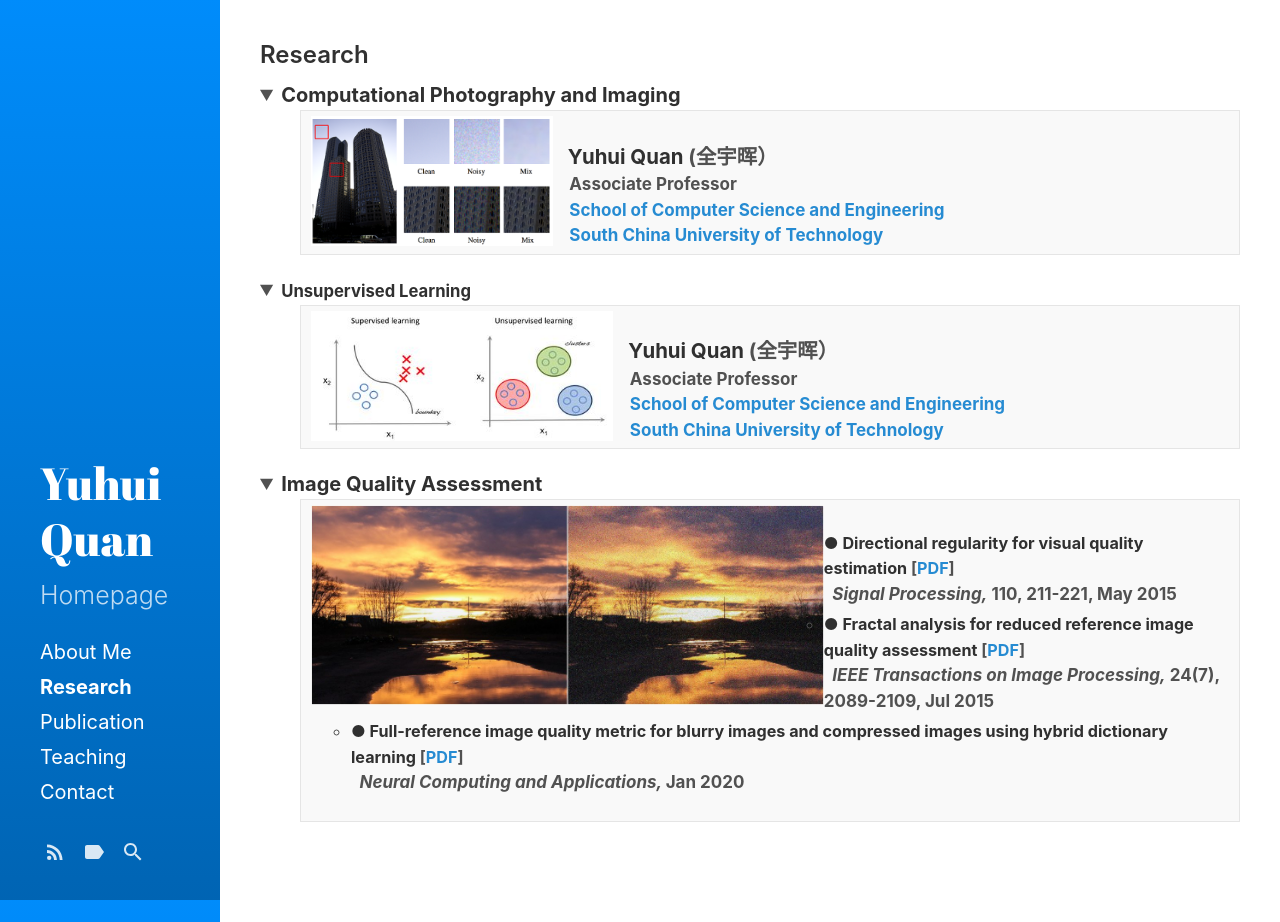
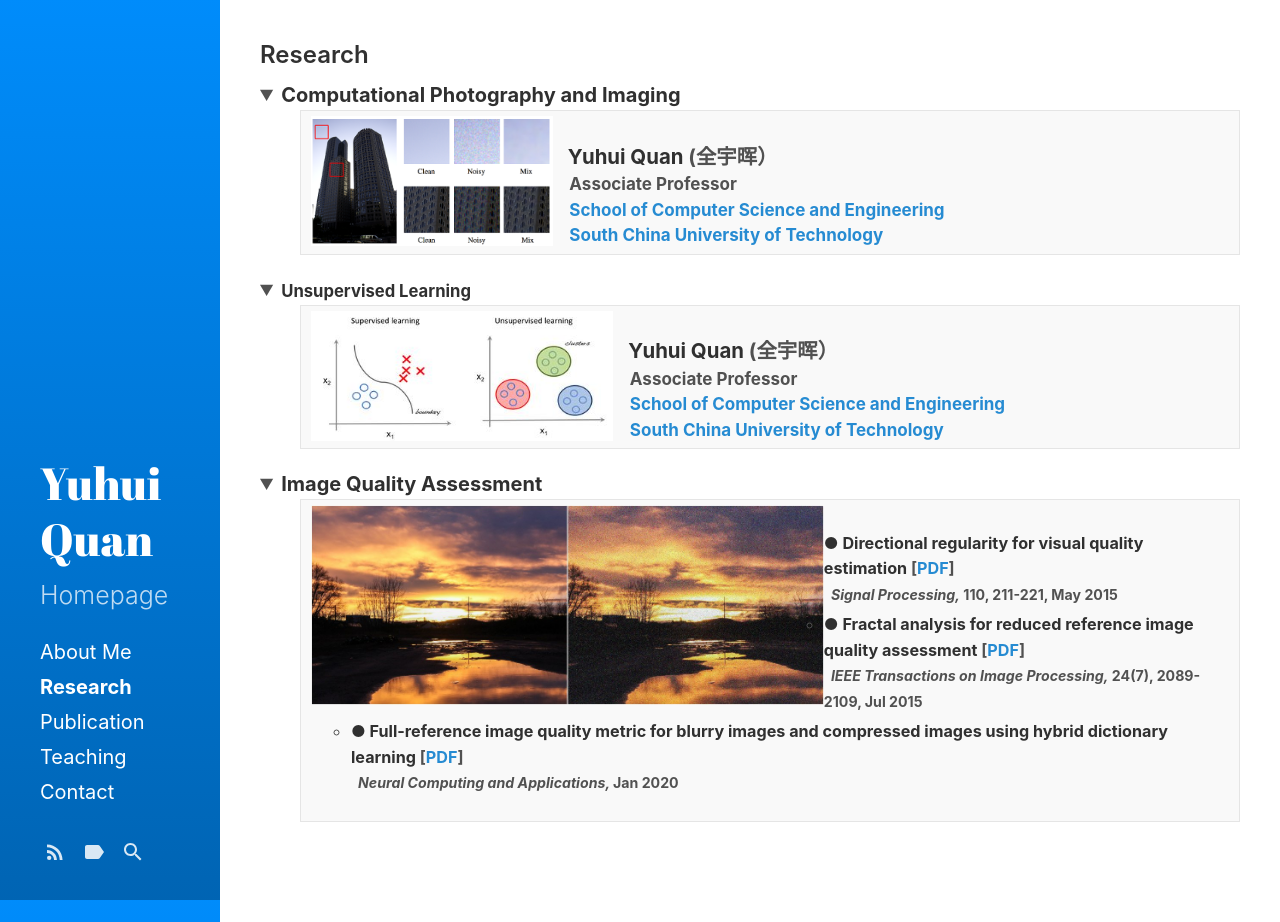
Before and after one commit to Dofboom/Dofboom.github.io, a Jekyll site: the page built from research.md, in a window 1280 px wide and 922 px high. Built offline with Jekyll 4.4.1, drawn with Linux system fonts in a browser that asks for light colours.

```diff
--- a/research.md
+++ b/research.md
@@ -59,13 +59,13 @@ sidebar_link: true
 <img src="https://github.com/Dofboom/Dofboom.github.io/raw/master/images/collage.jpg" alt="" height="200" align="left" /><br />
 <ul >
 <li><span style="font-size: 95%;"><strong>● Directional regularity for visual quality estimation</strong> [<a href="https://github.com/Dofboom/Dofboom.github.io/raw/master/papers/2015/Directional%20regularity%20for%20visual%20quality%20estimation.pdf" download="github23">PDF</a>] </span><br />
-<span><em>&ensp;Signal Processing,</em> 110, 211-221, May 2015</span>
+<span><small><em>&ensp;Signal Processing,</em> 110, 211-221, May 2015</small></span>
 </li>
 <li><span style="font-size: 95%;"><strong>● Fractal analysis for reduced reference image quality assessment</strong> [<a href="https://github.com/Dofboom/Dofboom.github.io/raw/master/papers/2015/Fractal%20Analysis%20for%20Reduced%20Reference%20Image%20Quality%20Assessment.pdf" download="github22">PDF</a>] </span><br />
-<span><em>&ensp;IEEE Transactions on Image Processing,</em> 24(7), 2089-2109, Jul 2015</span>
+<span><small><em>&ensp;IEEE Transactions on Image Processing,</em> 24(7), 2089-2109, Jul 2015</small></span>
 </li>
 <li><span style="font-size: 95%;"><strong>● Full-reference image quality metric for blurry images and compressed images using hybrid dictionary learning</strong> [<a href="https://github.com/Dofboom/Dofboom.github.io/raw/master/papers/2019/Full-Reference%20Image%20Quality%20Metric%20for%20Blurry%20Images%20and%20Compressed%20Images%20using%20Hybrid%20Dictionary%20Learning.pdf" download="github">PDF</a>] </span><br />
-<span><em>&ensp;Neural Computing and Applications, </em>Jan 2020</span></li>
+<span><small><em>&ensp;Neural Computing and Applications, </em>Jan 2020</small></span></li>
 </ul>
 </th>
 </tr>
```
